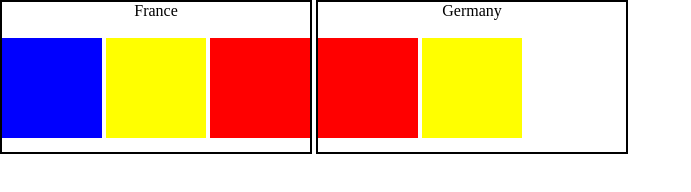
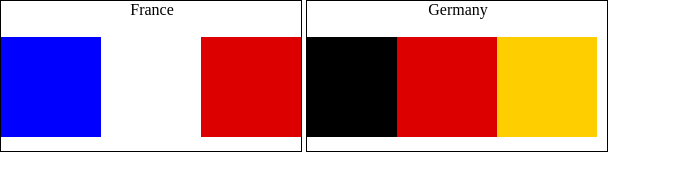
Before and after one commit to jeffkrage/v-school, a plain HTML site: page mode-1/css1-exercises/css-flags/index.html in a window 1280 px wide. Shown: the whole page, without its empty margins (0-691 px from the left). Drawn offline with Linux system fonts and the light colour scheme.

Commit message:
updated Sunday's work

```diff
--- a/mode-1/css1-exercises/css-flags/index.html
+++ b/mode-1/css1-exercises/css-flags/index.html
@@ -11,7 +11,7 @@
         <div class="child-div">
             <center>France</center><br>
             <div class="blue"></div>
-            <div class="yellow"></div>
+            <div class="white"></div>
             <div class="red"></div>
         </div>
     </div>
@@ -19,7 +19,7 @@
         <div class="child-div">
             <center>Germany</center><br>
             <div class="black"></div>
-            <div class="red"></div>
+            <div class="red1"></div>
             <div class="yellow"></div>
         </div>
     </div>
--- a/mode-1/css1-exercises/css-flags/style.css
+++ b/mode-1/css1-exercises/css-flags/style.css
@@ -4,43 +4,63 @@
 
 .parent-div {
     height: 150px;
-    width: 308px;
-    border: 2px solid black;
+    width: 300px;
+    border: 1px solid black;
     display: inline-block;
 
 }
 .child-div {
     height: 100px;
-    width: 308px;
+    width: 302px;
 }
-
-
 .blue {
     height: 100px;
     width: 100px;
     background-color: blue;
     display: inline-block;
-    margin: 0em;
+
+}
+
+
+.black {
+    height: 100px;
+    width: 100px;
+    background-color: black;
+    display: inline-block;
+    margin-right: -10px;
 
 }
 .yellow {
     height: 100px;
     width: 100px;
-    background-color:yellow;
+    background-color:#ffce00;
     display: inline-block;
-
-    left: 100px;
+    margin-left: -4px;
 
 
 }
+.white {
+    height: 100px;
+    width: 100px;
+    background-color:white;
+    display: inline-block;
+    margin-left: -4px;
+}
+
 .red {
     height: 100px;
     width: 100px;
-    background-color: red;
+    background-color: #DD0000;
+    display: inline-block;
+    margin-left: -4px;
 
-    left: 200px;
-    display: inline-block;
-    margin: 0em;
 
 
 }
+.red1 {
+    height: 100px;
+    width: 100px;
+    background-color: #DD0000;;
+    display: inline-block;
+    margin-left: -4px;
+}
--- /dev/null
+++ b/mode-1/css1-exercises/res-color-grid-scratch/style.css
@@ -0,0 +1,67 @@
+body, html {
+    margin: 10px;
+    font-size: 0px;
+}
+* {
+    box-sizing: border-box;
+  }
+
+.pink {
+    display: block;
+    background-color: #F5C6D6;
+    width: auto;
+    height: 100px;
+    border: 2px solid white;
+
+}
+.dark-pink {
+    display: inline-block;
+    background-color:#EE2E84;
+    width: 25%;
+    height: 100px;
+    border: 2px solid white;
+}
+.blue {
+    display: inline-block;
+    background-color:#85CFD8;
+    width: 50%;
+    height: 100px;
+    border: 2px solid white;
+}
+.green {
+    display: inline-block;
+    background-color:#8DC63F;
+    width: 75%;
+    height: 100px;
+    border: 2px solid white;
+}
+.orange {
+    display: inline-block;
+    background-color:#E76E34;
+    width: 25%;
+    height: 100px;
+    border: 2px solid white;
+}
+
+@media (min-width: 768px) {
+    .pink {
+        display: block;
+        background-color: #F5C6D6;
+        width: auto;
+        height: 100px;
+        border: 2px solid white;
+
+        }
+}
+@media (max-width: 768px){
+    [class * = "dark-pink-"]{
+        width: 100%;
+    }
+    .dark-pink {
+        display: inline-block;
+        background-color:red;
+        width: 25%;
+        height: 100px;
+        border: 2px solid white;
+    }
+}
```
Also changed, not shown: mode-1/css1-exercises/res-color-grid-scratch/index.html (added, +30 -0 lines).
